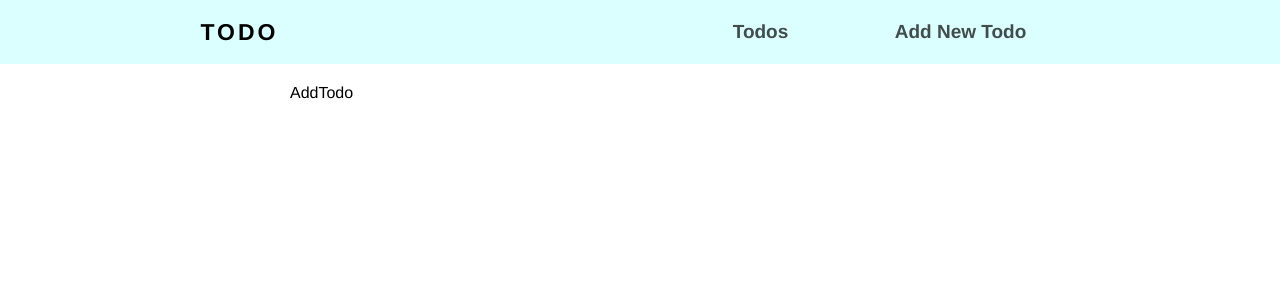
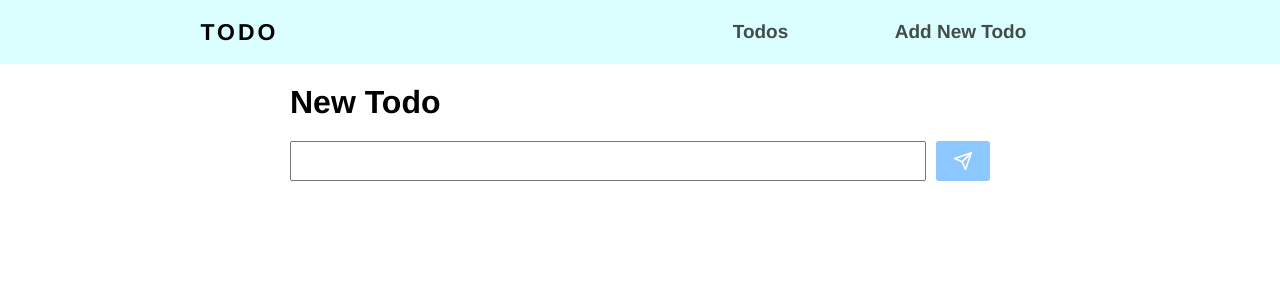
Before and after one commit to hide0325/Rails_React-TS_app, a React (Create React App) app in the folder frontend/app/: page /todos/new in a window 1280 px wide. Shown: the top 300 px of the page. Built offline with nearby package versions, Linux system fonts and the light colour scheme; no server answers.

Commit message:
AddTodoコンポーネントを実装

```diff
--- a/frontend/app/src/App.tsx
+++ b/frontend/app/src/App.tsx
@@ -1,10 +1,18 @@
 import { FC, useEffect } from 'react'
 import { Routes, Route, Link } from 'react-router-dom'
-import axios from 'axios'
 import styled from 'styled-components'
+import { ToastContainer } from 'react-toastify'
 import AddTodo from 'components/AddTodo'
 import TodoList from 'components/TodoList'
 import EditTodo from 'components/EditTodo'
+
+export interface Todo {
+  id: string | null
+  name: string
+  completed: boolean
+}
+
+export const ENDPOINT = process.env.REACT_APP_ENDPOINT
 
 const Navbar = styled.nav`
   background: #dbfffe;
@@ -46,6 +54,7 @@ const Wrapper = styled.div`
 const App: FC = () => {
   return (
     <>
+      <ToastContainer />
       <Navbar>
         <Logo>TODO</Logo>
         <NavItems>
--- a/frontend/app/src/components/AddTodo.tsx
+++ b/frontend/app/src/components/AddTodo.tsx
@@ -1,7 +1,106 @@
-import { FC } from 'react'
+import { FC, useState, ChangeEvent } from 'react'
+import { useNavigate } from 'react-router-dom'
+import axios, { isAxiosError } from 'axios'
+import styled from 'styled-components'
+import { toast } from 'react-toastify'
+import 'react-toastify/dist/ReactToastify.css'
+import { FiSend } from 'react-icons/fi'
+import { Todo, ENDPOINT } from '../App'
 
-const AddTodo: FC = () => {
-  return <div>AddTodo</div>
+const InputAndButton = styled.div`
+  display: flex;
+  justify-content: space-between;
+  margin-top: 20px;
+`
+
+const InputName = styled.input`
+  font-size: 20px;
+  width: 100%;
+  height: 40px;
+  padding: 2px 7px;
+`
+
+const Button = styled.button<{ disabled: boolean }>`
+  font-size: 20px;
+  border: none;
+  border-radius: 3px;
+  margin-left: 10px;
+  padding: 2px 10px;
+  background: #1e90ff;
+  color: #fff;
+  text-align: center;
+  cursor: pointer;
+  ${({ disabled }) =>
+    disabled &&
+    `
+    opacity: 0.5;
+    cursor: default;
+  `}
+`
+
+const Icon = styled.span`
+  display: flex;
+  align-items: center;
+  margin: 0 7px;
+`
+
+const AddTodo: FC = (props: any) => {
+  const initialTodo = {
+    id: null,
+    name: '',
+    completed: false,
+  }
+
+  const [todo, setTodo] = useState<Todo>(initialTodo)
+
+  const onChangeTodo = (event: ChangeEvent<HTMLInputElement>) => {
+    const { name, value } = event.target
+    setTodo({ ...todo, [name]: value })
+  }
+
+  const notify = () => {
+    toast.success('Todo successfully created!', {
+      position: 'bottom-center',
+      hideProgressBar: true,
+    })
+  }
+
+  const navigate = useNavigate()
+
+  const saveTodo = async () => {
+    const data = {
+      name: todo.name,
+    }
+
+    try {
+      const response = await axios.post<Todo>(`${ENDPOINT}/todos`, data)
+      console.log(response.data, 'OK!')
+      setTodo({
+        id: response.data.id,
+        name: response.data.name,
+        completed: response.data.completed,
+      })
+      notify()
+      navigate('/todos')
+    } catch (error) {
+      if (isAxiosError(error)) {
+        console.log(error.message, 'ERROR!')
+      }
+    }
+  }
+  return (
+    <>
+      <h1>New Todo</h1>
+      <InputAndButton>
+        <InputName type="text" required value={todo.name} name="name" onChange={onChangeTodo} />
+        <Button onClick={saveTodo} disabled={!todo.name || /^\s*$/.test(todo.name)}>
+          <Icon>
+            <FiSend />
+          </Icon>
+        </Button>
+      </InputAndButton>
+    </>
+  )
 }
 
 export default AddTodo
--- a/frontend/app/src/components/TodoList.tsx
+++ b/frontend/app/src/components/TodoList.tsx
@@ -4,12 +4,7 @@ import axios, { isAxiosError } from 'axios'
 import styled from 'styled-components'
 import { ImCheckboxChecked, ImCheckboxUnchecked } from 'react-icons/im'
 import { AiFillEdit } from 'react-icons/ai'
-
-interface Todo {
-  id: string | null
-  name: string
-  completed: boolean
-}
+import { Todo, ENDPOINT } from '../App'
 
 const SearchAndButton = styled.div`
   display: flex;
@@ -72,8 +67,6 @@ const EditButton = styled.span`
   align-items: center;
   margin: 0 7px;
 `
-
-const ENDPOINT = process.env.REACT_APP_ENDPOINT
 
 const TodoList: FC = () => {
   const [todos, setTodos] = useState<Todo[]>([])
```
